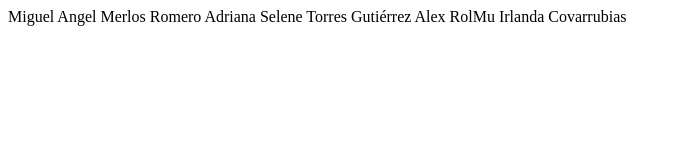
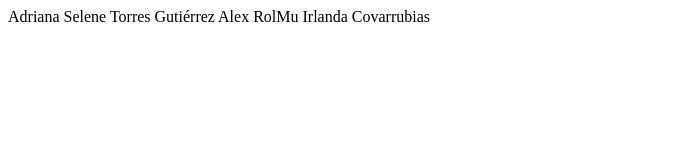
Before and after one commit to remoideas/jeffersonmd, a plain HTML site: page index.html in a window 1280 px wide. Shown: the whole page, without its empty margins (0-681 px from the left). Drawn offline with Linux system fonts and the light colour scheme.

Commit message:
Coloque mi nombre en comentario

```diff
--- a/index.html
+++ b/index.html
@@ -28,9 +28,9 @@
 	<!-- /Producción Audivisual -->
 
 
-	<!-- Programación Web -->
+	<!-- Programación Web
+	Miguel Merlos A.K.A. "El Mike"-->
 
-	Miguel Angel Merlos Romero
 
 	<!-- /Programación Web -->
 
```
